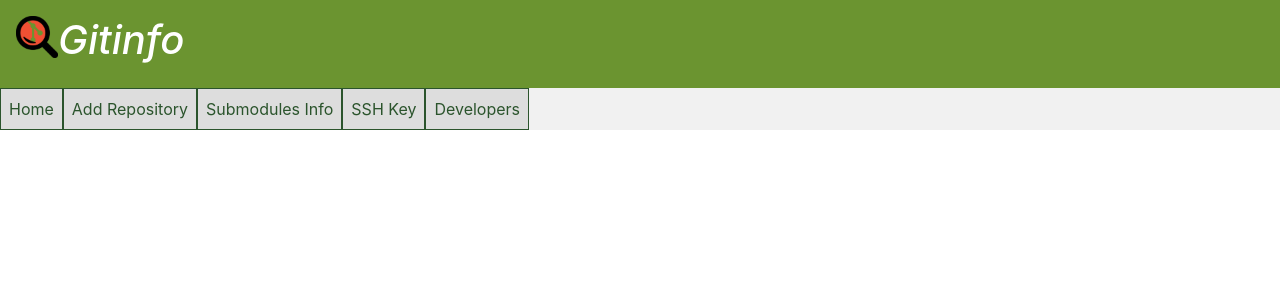
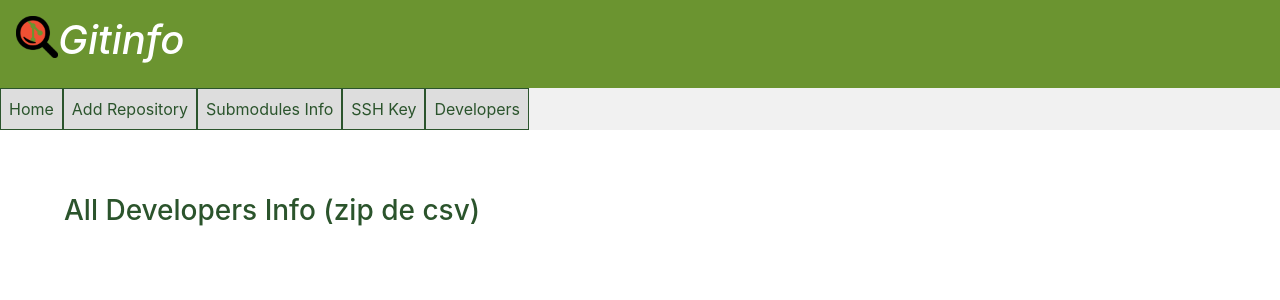
Before and after one commit to cristianowa/gitinfo, a Django app: page /developers/ in a window 1280 px wide. Shown: the top 300 px of the page. Run offline with Django 3.2, Linux system fonts and the light colour scheme; data that the repository does not hold is empty; some libraries are stand-ins or nearby versions.

Commit message:
Generating zip for developers info.

```diff
--- a/core/urls.py
+++ b/core/urls.py
@@ -11,10 +11,11 @@ urlpatterns = [
     url(r'^repository/add/', views.add_repository),
     url(r'^submodules/$', views.submodules),
     url(r'^submodules/graph/', views.submodule_dependency_graph),
-    url(r'^developers/', views.developers),
+    url(r'^developers/$', views.developers),
     url(r'^developer/(?P<pk>[0-9]+)/$', views.developer),
     url(r'^developer/(?P<pk>[0-9]+)/(?P<days>[0-9al]+)/radar.png', views.developer_radar),
     url(r'^developer/(?P<pk>[0-9]+)/info.csv', views.developer_csv),
+    url(r'^developers/info.zip', views.all_developers_csv),
     url(r'^sshkey/', views.sshkey),
     url(r"^api/dump/", views.dump),
     url(r'^api/repository/(?P<pk>[0-9]+)/$', views.GetUpdateDeleteRepository.as_view()),
--- a/core/views.py
+++ b/core/views.py
@@ -195,15 +195,29 @@ def developer_csv(request, pk):
     response = HttpResponse(content_type='text/csv')
     response['Content-Disposition'] = 'attachment; filename="{}.csv"'.format(dev.email)
 
-    report = dev.report
-    response.write("\nMetrics\n")
-    response.write(pd.DataFrame.from_dict(report["metrics"]).to_csv())
-    response.write("\nMetrics Normalized\n")
-    response.write(pd.DataFrame.from_dict(report["metrics_normalized"]).to_csv())
-    response.write("\nRepositories\n")
-    response.write(pd.DataFrame.from_dict(report["repositories"]).to_csv())
+    dev.write_report(response)
+    return response
+def all_developers_csv(request):
+    import tempfile
+    import shutil
+    import io
+    import zipfile
+    tmpd = tempfile.mkdtemp()
+    s = io.BytesIO()
+    zf = zipfile.ZipFile(s, "w")
+    for dev in Commiter.objects.all():
+        filename = os.path.join(tmpd, "{}.csv".format(dev.email))
+        with open(filename, "w") as f:
+            dev.write_report(f)
+        fdir, fname = os.path.split(filename)
+        zip_path = os.path.join("", fname)
+        zf.write(filename, zip_path)
+    zf.close()
+    shutil.rmtree(tmpd)
+    resp = HttpResponse(s.getvalue(), content_type="application/x-zip-compressed")
+    resp['Content-Disposition'] = 'attachment; filename=all_developers.zip'
+    return resp
 
-    return response
 
 
 def repository(request, pk):
--- a/templates/developers.html
+++ b/templates/developers.html
@@ -1,5 +1,6 @@
 {% include "header.html" %}
-{{ developer }}
+<h3> <a href="/developers/info.zip"> All Developers Info (zip de csv)</a> </h3>
+
 <ul>
 {% for commiter in commiters %}
     <li>
```
Also changed, not shown: core/models.py (+9 -0 lines).
